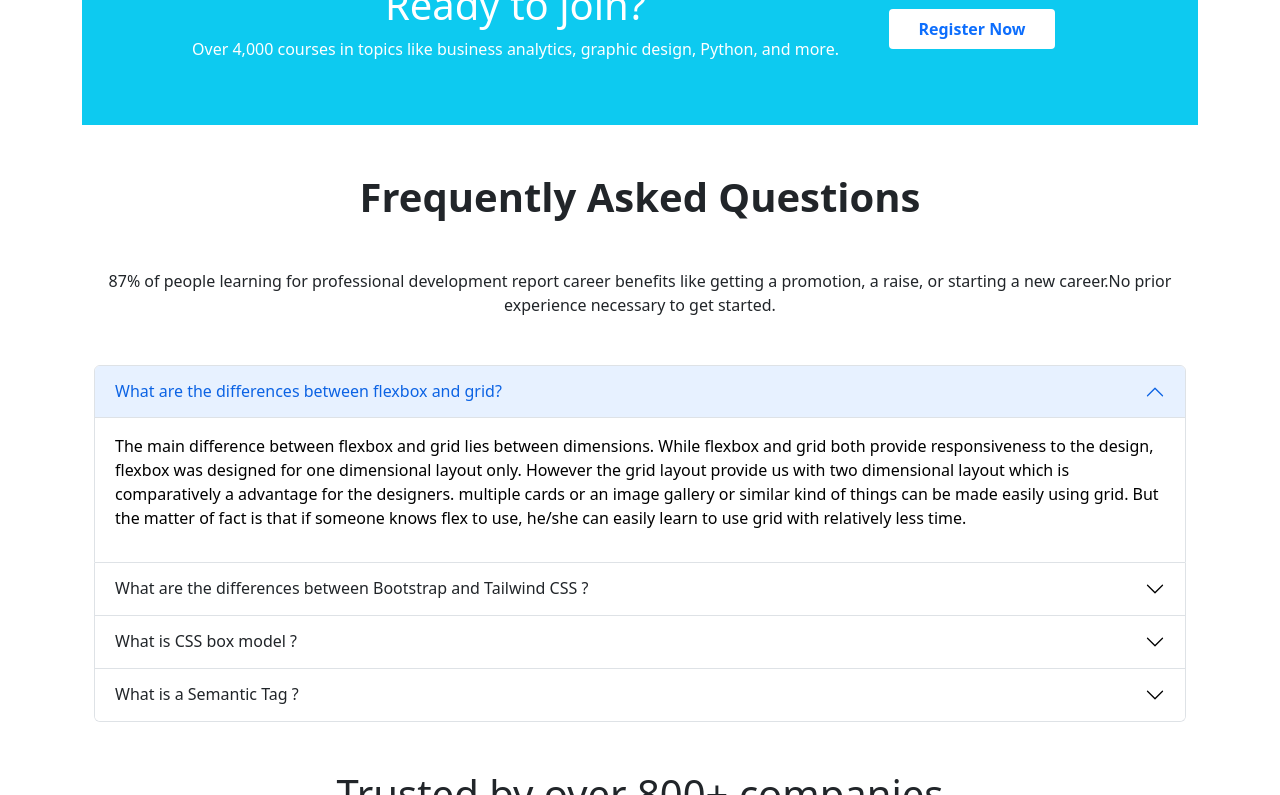
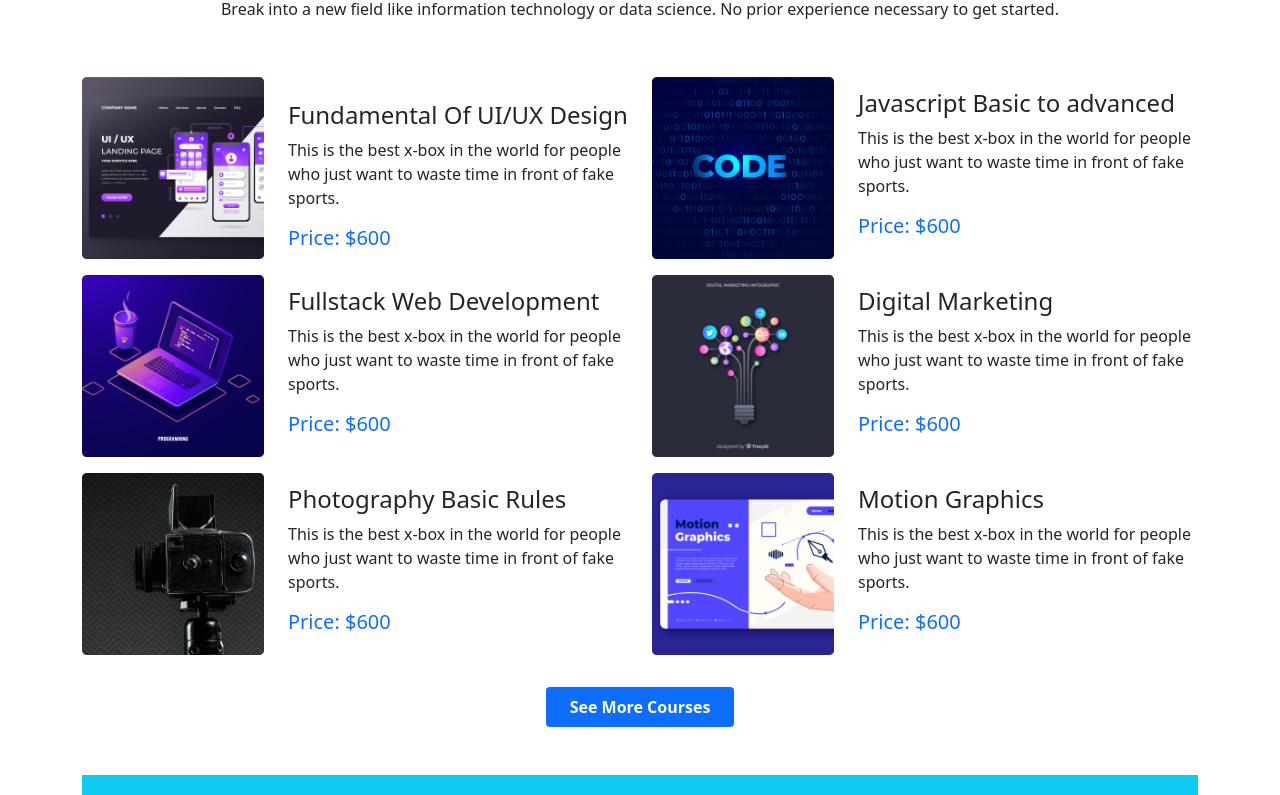
Before and after one commit to Turjo-abhishek/EdTech-for-assignment3, a plain HTML site: page index.html in a window 1280 px wide. Shown: the part 755-1550 px from the top of the page. Drawn offline with nearby package versions, Linux system fonts and the light colour scheme.

Commit message:
added courses part and modified the code for some necessary changes

```diff
--- a/index.html
+++ b/index.html
@@ -50,19 +50,29 @@
           </div>
           </div>
       </div>
+      <!-- Navbar start -->
       <header>
-        <!-- Navbar start -->
-        <nav class="container navbar fixed-top navbar-expand-lg bg-white ">
+        <nav class="container navbar fixed-top navbar-expand-lg bg-white p-4">
           <div class="container-fluid">
-                <a class="navbar-brand fs-3 fw-bold" href="#">
-                  Education Master</a>
-                <button class="navbar-toggler" type="button" data-bs-toggle="collapse"
-                    data-bs-target="#navbarSupportedContent" aria-controls="navbarSupportedContent"
-                    aria-expanded="false" aria-label="Toggle navigation">
+            <a class="navbar-brand" href="#">
+              Education Master</a
+            >
+            <button
+              class="navbar-toggler"
+              type="button"
+              data-bs-toggle="collapse"
+              data-bs-target="#navbarSupportedContent"
+              aria-controls="navbarSupportedContent"
+              aria-expanded="false"
+              aria-label="Toggle navigation"
+            >
               <span class="navbar-toggler-icon"></span>
             </button>
-                <div class="collapse navbar-collapse justify-content-end" id="navbarSupportedContent">
-                    <ul class="navbar-nav me-auto ms-auto mb-2 mb-lg-0">
+            <div
+              class="collapse navbar-collapse justify-content-end"
+              id="navbarSupportedContent"
+            >
+              <ul class="navbar-nav mx-auto mb-2 mb-lg-0">
                 <li class="nav-item">
                   <a class="nav-link active" aria-current="page" href="#">Home</a>
                 </li>
@@ -81,13 +91,17 @@
                 <li class="nav-item">
                   <a class="nav-link" href="#register">Register</a>
                 </li>
-                        <!-- <form>
-                            <li class="nav-item">
-                                <a class="nav-link" href="#subscribe">Subscribe</a>
-                            </li>
-                        </form> -->
+              </ul>
+              <!-- Button trigger modal -->
+              <button
+                type="button"
+                class="btn btn-outline-primary"
+                data-bs-toggle="modal"
+                data-bs-target="#exampleModal"
+              >
+                Register
+              </button>
             </div>
-                <button type="button" class="btn btn-outline-primary my-2 my-sm-0" data-bs-toggle="modal" data-bs-target="#exampleModal">Register</button>
           </div>
         </nav>
       </header>
@@ -107,7 +121,7 @@
                         class="d-block w-100"
                         alt="..."
                     />
-                    <div class="carousel-caption d-none d-md-block">
+                    <div class="carousel-caption">
                         <h3>Get Started Digital Learning</h3>
                         <p>
                         It is a long established fact that a reader will be distracted
@@ -122,7 +136,7 @@
                         class="d-block w-100"
                         alt="..."
                     />
-                    <div class="carousel-caption d-none d-md-block">
+                    <div class="carousel-caption">
                         <h3>Get Started Digital Learning</h3>
                         <p>
                         It is a long established fact that a reader will be distracted
@@ -137,7 +151,7 @@
                         class="d-block w-100"
                         alt="..."
                     />
-                    <div class="carousel-caption d-none d-md-block">
+                    <div class="carousel-caption">
                         <h3>Get Started Digital Learning</h3>
                         <p>
                         It is a long established fact that a reader will be distracted
@@ -168,6 +182,141 @@
                 </div>
             </section>
             <!-- slider end -->
+            <!-- Courses Category start -->
+            <section class="my-5 mx-3 mx-lg-0" id="courses">
+                <div class="my-5 text-center">
+                <h1 class="my-3 text-center">Discover Our Popular Courses</h1>
+                <p>
+                    Break into a new field like information technology or data science.
+                    No prior experience necessary to get started.
+                </p>
+                </div>
+                <div class="row">
+                <div
+                    class="col-12 col-lg-6 d-flex flex-column flex-md-row align-items-center my-2"
+                >
+                    <div class="col-md-4 col-12">
+                    <img
+                        src="images/course/course-1.png"
+                        class="d-block w-100"
+                        alt="image1"
+                    />
+                    </div>
+                    <div class="ps-4 col-lg-8 mt-4">
+                    <h4>Fundamental Of UI/UX Design</h4>
+                    <p>
+                        This is the best x-box in the world for people who just want to
+                        waste time in front of fake sports.
+                    </p>
+                    <h5 class="price-color text-primary">Price: $600</h5>
+                    </div>
+                </div>
+                <div
+                    class="col-12 col-lg-6 d-flex flex-column flex-md-row align-items-center my-2"
+                >
+                    <div class="col-md-4 col-12">
+                    <img
+                        src="images/course/course-2.png"
+                        class="d-block w-100"
+                        alt="..."
+                    />
+                    </div>
+                    <div class="ps-4 col-lg-8 mt-4 mt-md-0">
+                    <h4>Javascript Basic to advanced</h4>
+                    <p>
+                        This is the best x-box in the world for people who just want to
+                        waste time in front of fake sports.
+                    </p>
+                    <h5 class="price-color text-primary">Price: $600</h5>
+                    </div>
+                </div>
+                <div
+                    class="col-12 col-lg-6 d-flex flex-column flex-md-row align-items-center my-2"
+                >
+                    <div class="col-md-4 col-12">
+                    <img
+                        src="images/course/course-3.png"
+                        class="d-block w-100"
+                        alt="..."
+                    />
+                    </div>
+                    <div class="ps-4 col-lg-8 mt-4 mt-md-0">
+                    <h4>Fullstack Web Development</h4>
+                    <p>
+                        This is the best x-box in the world for people who just want to
+                        waste time in front of fake sports.
+                    </p>
+                    <h5 class="price-color text-primary">Price: $600</h5>
+                    </div>
+                </div>
+                <div
+                    class="col-12 col-lg-6 d-flex flex-column flex-md-row align-items-center my-2"
+                >
+                    <div class="col-md-4 col-12">
+                    <img
+                        src="images/course/course-4.png"
+                        class="d-block w-100"
+                        alt="..."
+                    />
+                    </div>
+                    <div class="ps-4 col-lg-8 mt-4 mt-md-0">
+                    <h4>Digital Marketing</h4>
+                    <p>
+                        This is the best x-box in the world for people who just want to
+                        waste time in front of fake sports.
+                    </p>
+                    <h5 class="price-color text-primary">Price: $600</h5>
+                    </div>
+                </div>
+                <div
+                    class="col-12 col-lg-6 d-flex flex-column flex-md-row align-items-center my-2"
+                >
+                    <div class="col-md-4 col-12">
+                    <img
+                        src="images/course/course-5.png"
+                        class="d-block w-100"
+                        alt="..."
+                    />
+                    </div>
+                    <div class="ps-4 col-lg-8 mt-4 mt-md-0">
+                    <h4>Photography Basic Rules</h4>
+                    <p>
+                        This is the best x-box in the world for people who just want to
+                        waste time in front of fake sports.
+                    </p>
+                    <h5 class="price-color text-primary">Price: $600</h5>
+                    </div>
+                </div>
+                <div
+                    class="col-12 col-lg-6 d-flex flex-column flex-md-row align-items-center my-2"
+                >
+                    <div class="col-md-4 col-12">
+                    <img
+                        src="images/course/course-6.png"
+                        class="d-block w-100"
+                        alt="..."
+                    />
+                    </div>
+                    <div class="ps-4 col-lg-8 mt-4 mt-md-0">
+                    <h4>Motion Graphics</h4>
+                    <p>
+                        This is the best x-box in the world for people who just want to
+                        waste time in front of fake sports.
+                    </p>
+                    <h5 class="price-color text-primary">Price: $600</h5>
+                    </div>
+                </div>
+                </div>
+                <div class="text-center mt-2">
+                <button
+                    class="bg-primary text-white fw-semibold border border-0 rounded-1 px-4 py-2 mt-3"
+                >
+                    See More Courses
+                </button>
+                </div>
+            </section>
+
+            <!-- Courses Category end -->
             <!-- Register Start -->
             <section class="my-5 container bg-info align-items-center" id="register">
                 <div class="p-5">
```
Lines whose indentation alone changed are shown as unchanged.
